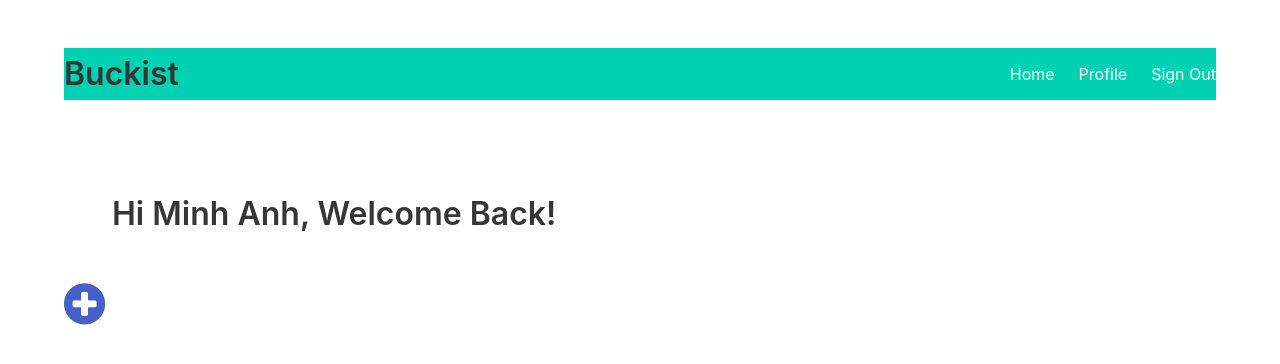
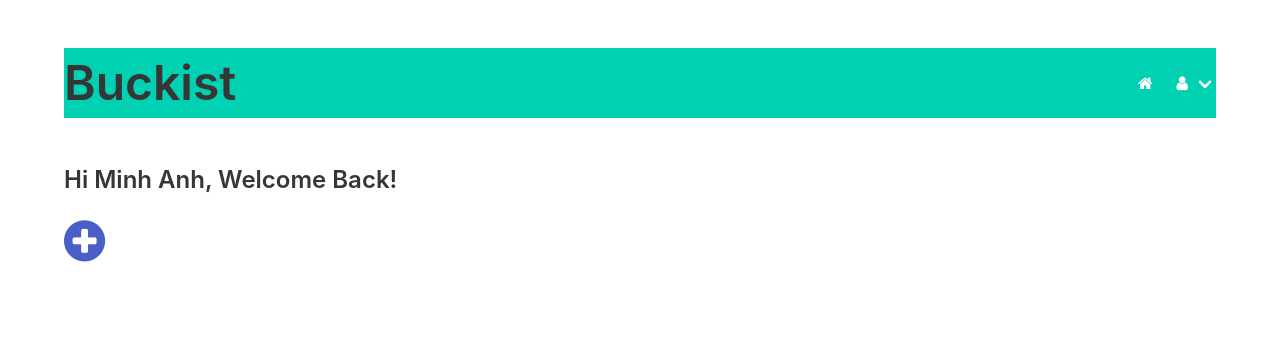
Before and after one commit to anhtm/buckist, a Flask app: page /profile in a window 1280 px wide. Shown: the top 364 px of the page. Run offline with Flask 2, Linux system fonts and the light colour scheme; a user stored in the database is signed in; data comes from the database, SQL or seed files in the repository; both versions use the stored data as it was after the commit; some libraries are stand-ins or nearby versions.

Commit message:
Simplify navbar

```diff
--- a/app/static/main.css
+++ b/app/static/main.css
@@ -8,3 +8,8 @@
 .item-functions {
 	float: right;
 }
+
+
+.a-list.box {
+	background-color: grey !important;
+}
--- a/app/templates/base.html
+++ b/app/templates/base.html
@@ -16,36 +16,36 @@
     <nav class="navbar is-primary">
       <div class="navbar-brand">
         <div class="navbar-item">
-          <a href="{{url_for('index')}}" class="title">Buckist</a>
+          <a href="{{url_for('index')}}" class="title is-size-1-desktop is-size-1-touch">Buckist</a>
         </div>
 
-        <button class="button navbar-burger">
-          <span><a class="navbar-item" href="{{ url_for('index') }}">Home</a></span>
-          {% if 'email' in session %}
-            <span><a class="navbar-item" href="{{ url_for('profile') }}">Profile</a></span>
-            <span><a class="navbar-item" href="{{ url_for('sign_out') }}">Sign Out</a></span>
-          {% else %}
-            <span><a class="navbar-item" href="{{ url_for('sign_up') }}">Sign Up</a></span>
-            <span><a class="navbar-item" href="{{ url_for('sign_in') }}">Sign In</a></span>
-          {% endif %}
+        <button class="button navbar-burger burger" data-target="my-menu">
+          <span></span>
+          <span></span>
+          <span></span>
         </button>
 
       </div>
 
-      <div class="navbar-menu">
+      <div id="my-menu" class="navbar-menu">
         <div class="navbar-end">
-            <a class="navbar-item" href="{{ url_for('index') }}">Home</a>
+            <a class="navbar-item" href="{{ url_for('index') }}"><i class="fa fa-home" aria-hidden="true"></i></a>
             {% if 'email' in session %}
-            <a class="navbar-item" href="{{ url_for('profile') }}">Profile</a>
-            <a class="navbar-item" href="{{ url_for('sign_out') }}">Sign Out</a>
-            {% else %}
-            <a class="navbar-item" href="{{ url_for('sign_up') }}">Sign Up</a>
-            <a class="navbar-item" href="{{ url_for('sign_in') }}">Sign In</a>
+            <div class="navbar-item has-dropdown is-hoverable">
+              <a class="navbar-link">
+                <i class="fa fa-user" aria-hidden="true"></i>
+              </a>
+              <div class="navbar-dropdown is-boxed">
+                <a class="navbar-item" href="{{ url_for('profile') }}">Dashboard</a>
+                <a class="navbar-item" href="{{ url_for('sign_out') }}">Sign Out</a>
+              </div>
+            </div>
+
             {% endif %}
           </div>
       </div>
     </nav>
-      </div>
+  </div>
     </div>
   </header>
 
--- a/app/templates/profile.html
+++ b/app/templates/profile.html
@@ -2,9 +2,11 @@
 {% block main %}
 
 {% block content %}
-<div class="section">
-  <h3 class="title">Hi {{ user.first_name }}, Welcome Back!</h3>
-</div>
+  <div class="container">
+    <h3 class="title is-4">Hi {{ user.first_name }}, Welcome Back!</h3>
+  </div>
+
+<br>
 
 <div class="lists container">
   <!-- Lists -->
@@ -12,7 +14,7 @@
 
     {% for list in lists %}
     <div class="column is-one-third">
-      <div class="card a-list">
+      <div class="card a-list box">
 
       <!-- List Header -->
         <header class="card-header">
@@ -64,9 +66,9 @@
 
 
           <!-- Completed Item -->
-          <hr>
+          <!-- <hr> -->
         <div class="card-content archived-pointer">
-          <h3 class="subtitle"> Completed </h3>
+          <!-- <h3 class="subtitle"> Completed </h3> -->
           <ul class="archived-items" hidden>
             {% for item in list.items %}
               {% if item.is_done  %}
```
Also changed, not shown: app.db.
